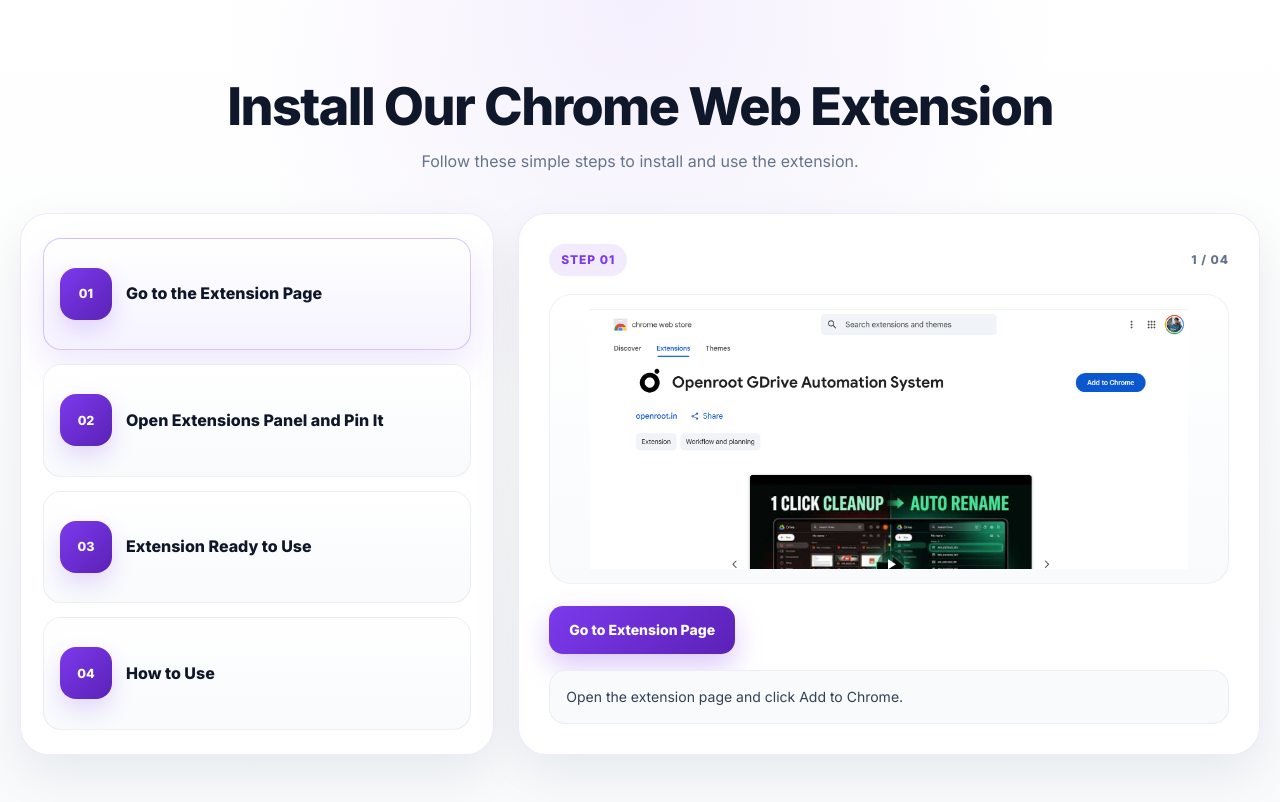
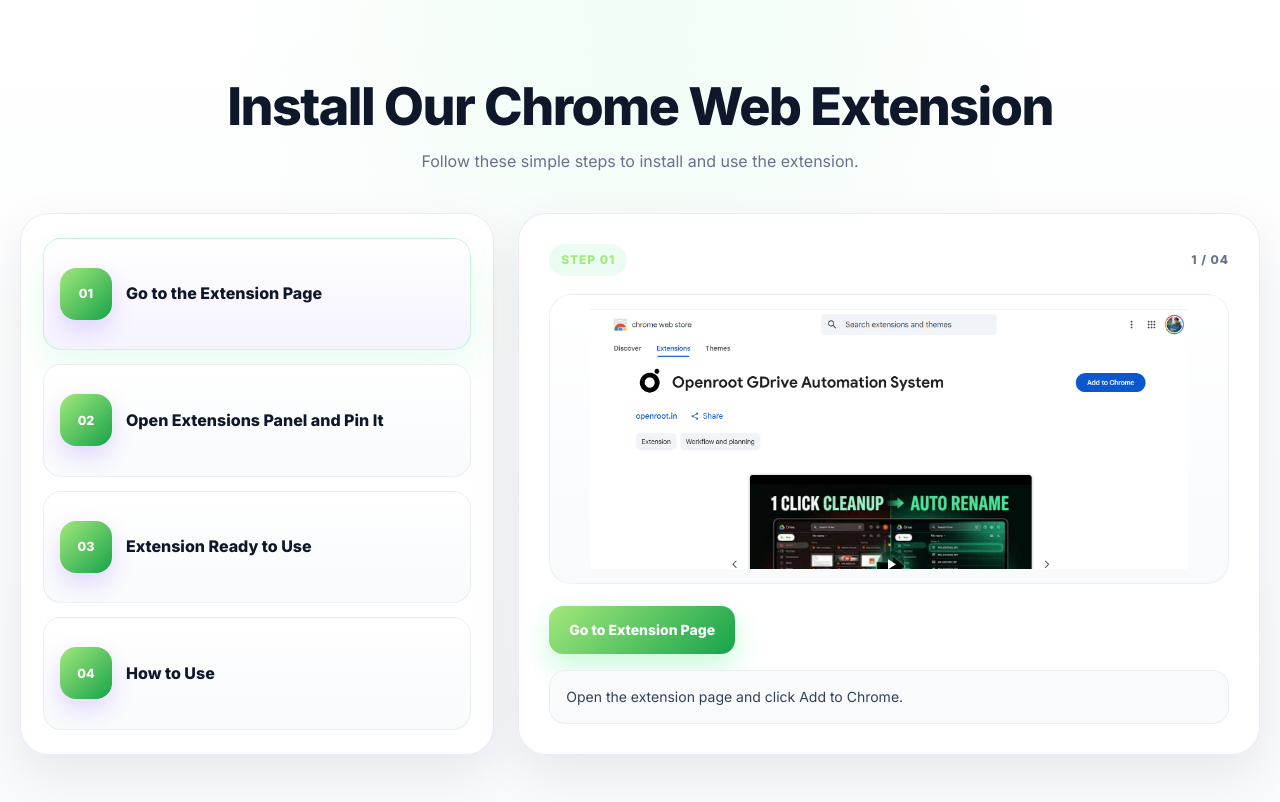
Before and after one commit to COMEONSOM/openroot-web, a React (Vite) app: page /gdrive-web-extension in a window 1280 px wide. Shown: the top 802 px of the page. Built offline with nearby package versions, Linux system fonts and the light colour scheme; no server answers.

Commit message:
fixed some minor ui visuals

```diff
--- a/src/components/styles/AboutCompany.module.css
+++ b/src/components/styles/AboutCompany.module.css
@@ -1503,8 +1503,14 @@
   }
 }
 
-@media (min-width: 1280px) {
-  .offerImageFull {
-    padding: 28px 28px 28px 20px;
-  }
-}
+.offerImagePanel {
+  height: auto;
+  align-self: center;
+}
+
+.offerImageEl {
+  width: 100%;
+  height: auto;
+  max-height: 240px;
+  object-fit: contain;
+}
--- a/src/components/styles/GDrive.css
+++ b/src/components/styles/GDrive.css
@@ -5,14 +5,14 @@
   --border: rgba(124, 58, 237, 0.12);
   --text: #0f172a;
   --muted: #64748b;
-  --primary: #7c3aed;
-  --primary-dark: #5b21b6;
+  --primary: #a3e87b;
+  --primary-dark: #16a34a;
   --shadow: 0 18px 50px rgba(15, 23, 42, 0.08);
 
   width: 100%;
   padding: 80px 20px;
   background:
-    radial-gradient(circle at top, rgba(124, 58, 237, 0.08), transparent 40%),
+    radial-gradient(circle at top, rgba(58, 237, 127, 0.08), transparent 40%),
     linear-gradient(180deg, #ffffff 0%, #f8fafc 100%);
 }
 
@@ -110,14 +110,14 @@
 
 #web-extension-section .we-step-card:hover {
   transform: translateY(-2px);
-  border-color: rgba(124, 58, 237, 0.22);
-  box-shadow: 0 12px 28px rgba(124, 58, 237, 0.08);
+  border-color: rgba(58, 237, 121, 0.28);
+  box-shadow: 0 12px 28px rgba(58, 237, 124, 0.08);
 }
 
 #web-extension-section .we-step-card.is-active {
   background: linear-gradient(180deg, #ffffff 0%, #f5f3ff 100%);
-  border-color: rgba(124, 58, 237, 0.28);
-  box-shadow: 0 16px 36px rgba(124, 58, 237, 0.12);
+  border-color: rgba(58, 237, 121, 0.28);
+  box-shadow: 0 16px 36px rgba(58, 237, 124, 0.12);
 }
 
 #web-extension-section .we-step-number {
@@ -158,7 +158,7 @@
   display: inline-flex;
   padding: 7px 12px;
   border-radius: 999px;
-  background: rgba(124, 58, 237, 0.1);
+  background: rgba(58, 237, 124, 0.1);
   color: var(--primary);
   font-size: 12px;
   font-weight: 900;
@@ -249,12 +249,12 @@
 #web-extension-section .we-button {
   background: linear-gradient(135deg, var(--primary), var(--primary-dark));
   color: #ffffff;
-  box-shadow: 0 12px 28px rgba(124, 58, 237, 0.28);
+  box-shadow: 0 12px 28px rgba(58, 237, 121, 0.28);
 }
 
 #web-extension-section .we-button:hover {
   transform: translateY(-2px);
-  box-shadow: 0 16px 36px rgba(124, 58, 237, 0.34);
+  box-shadow: 0 16px 36px rgba(58, 237, 121, 0.34);
 }
 
 #web-extension-section .we-secondary-button {
@@ -265,7 +265,7 @@
 
 #web-extension-section .we-secondary-button:hover {
   transform: translateY(-1px);
-  border-color: rgba(124, 58, 237, 0.35);
+  border-color: rgba(58, 237, 112, 0.35);
   color: var(--text);
   box-shadow: 0 10px 24px rgba(15, 23, 42, 0.08);
 }
```
